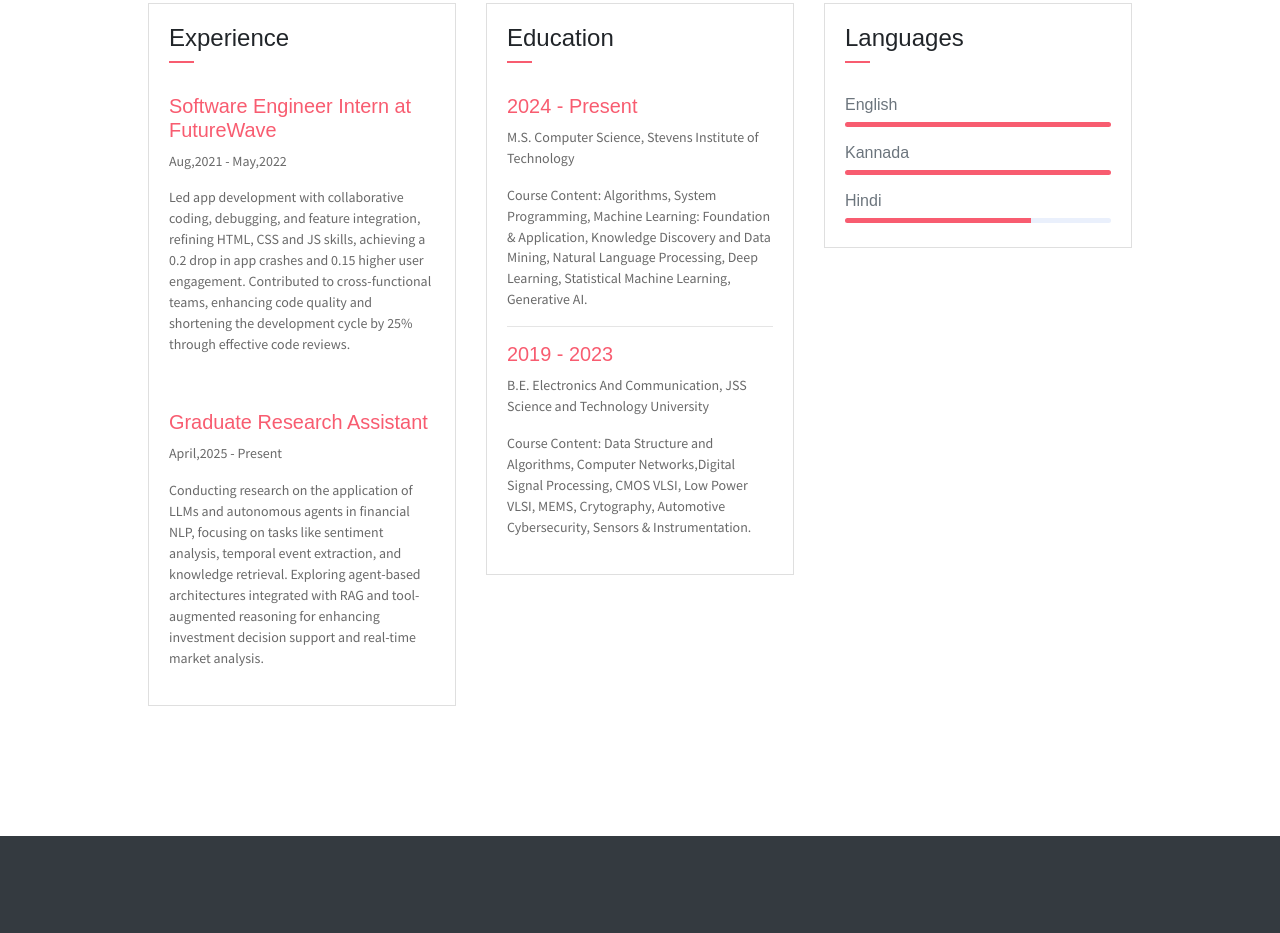
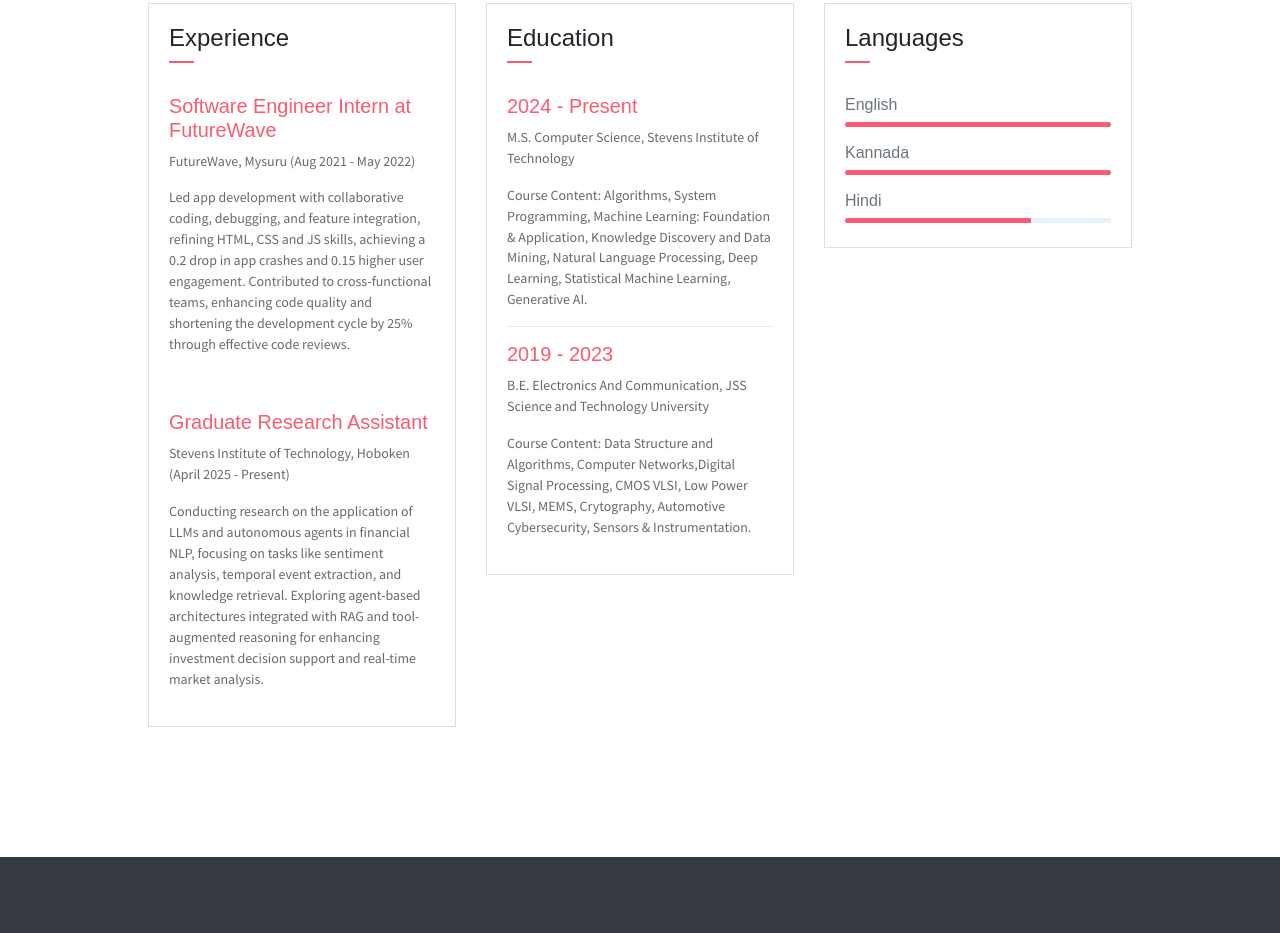
Before and after one commit to harithsya24/profile, a website: page index.html in a window 1280 px wide. Shown: the part 1526-2459 px from the top of the page. Drawn offline with Linux system fonts and the light colour scheme; some packages are replaced by stand-ins of ours.

Commit message:
Final commit

```diff
--- a/index.html
+++ b/index.html
@@ -139,12 +139,12 @@
                         </div>
                         <div class="card-body">
                             <h6 class="title text-danger">Software Engineer Intern at FutureWave</h6>
-                            <P>Aug,2021 - May,2022</P>
+                            <P>FutureWave, Mysuru       (Aug 2021 - May 2022)</P>
                             <P class="subtitle">Led app development with collaborative coding, debugging, and feature integration, refining HTML, CSS and  JS skills, achieving a 0.2 drop in app crashes and 0.15 higher user engagement. Contributed to cross-functional teams, enhancing code quality and shortening the development cycle by 25% through effective code reviews.</P>
                         </div>
                         <div class="card-body">
                             <h6 class="title text-danger">Graduate Research Assistant</h6>
-                            <P>April,2025 - Present</P>
+                            <P>Stevens Institute of Technology, Hoboken (April 2025 - Present)</P>
                             <P class="subtitle">Conducting research on the application of LLMs and autonomous agents in financial NLP, focusing on tasks like sentiment analysis, temporal event extraction, and knowledge retrieval. Exploring agent-based architectures integrated with RAG and tool-augmented reasoning for enhancing investment decision support and real-time market analysis.</P>
                         </div>
                     </div>
```
